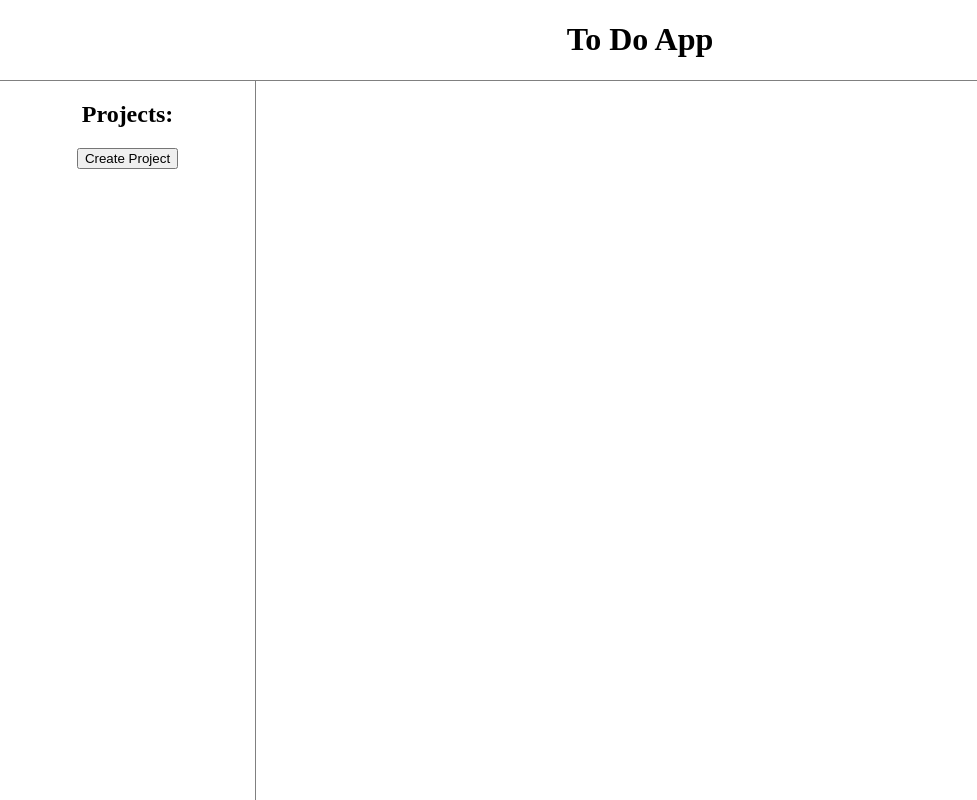
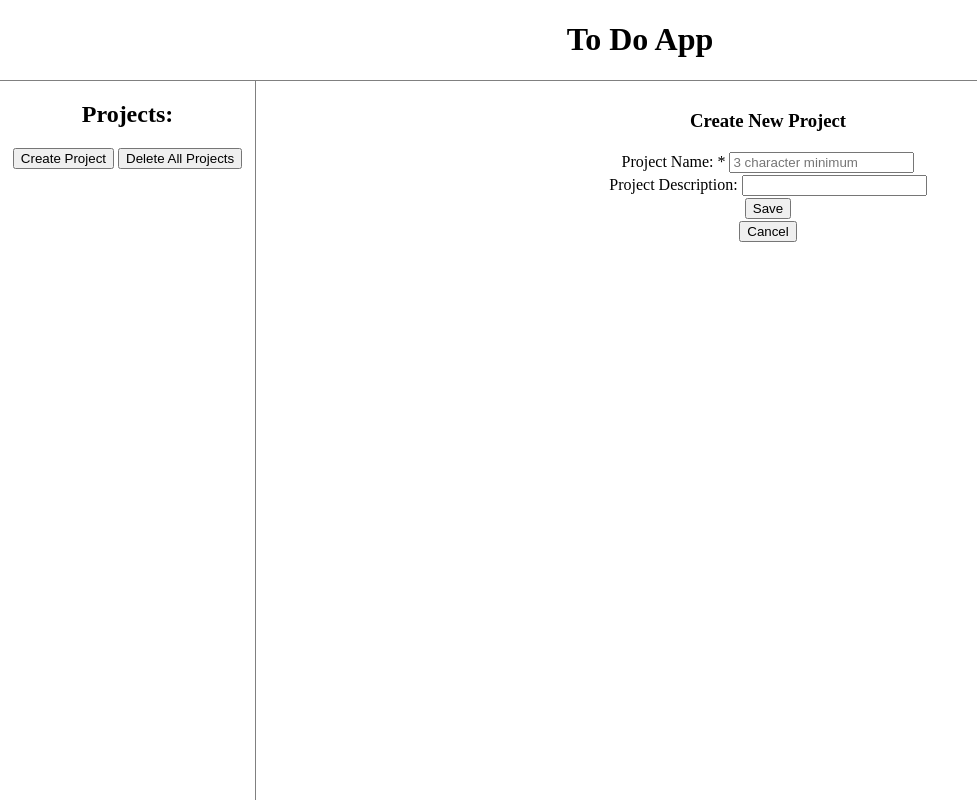
Before and after one commit to andmperotti/odinToDoList, a website built with webpack: page src/template.html in a window 1280 px wide. Both pictures are taken after a click on the button "Create Project". Shown: the whole page, without its empty margins (0-977 px from the left). Built offline with nearby package versions, Linux system fonts and the light colour scheme.

Commit message:
Add newProjectModal aside and children
This has replaced the js code which dynamically created this html, this is honestly easier to keep track and read.

```diff
--- a/src/template.html
+++ b/src/template.html
@@ -19,6 +19,17 @@
             <label><input type="text"></label>
             <label><input type="text"></label>
         </aside>
+        <aside id="newProjectModal">
+            <h3>Create New Project</h3>
+            <label>Project Name: *
+                <input type="text" placeholder="3 character minimum" id="newProjectName">
+            </label>
+            <label>Project Description:
+                <input type="text" id="newProjectDescription">
+            </label>
+            <button id="saveNewProject">Save</button>
+            <button id="cancelNewProject">Cancel</button>
+        </aside>
     </main>
 </body>
 </html>
```
